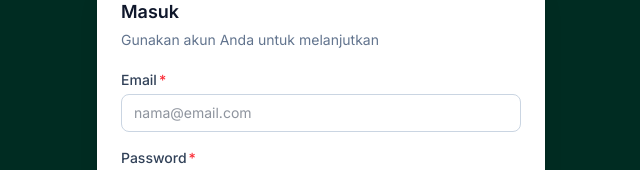
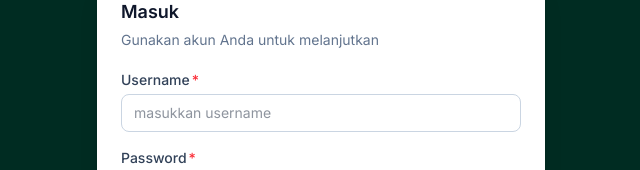
Before and after one commit to Marcell-Git/Frontend-website-desa, a React (Vite) app: page /login in a window 1280 px wide. Shown: the part 344-514 px from the top of the page, without its empty margins (319-959 px from the left). Built offline with nearby package versions, Linux system fonts and the light colour scheme.

Commit message:
feat: menghapus email pada akun

```diff
--- a/src/api/index.js
+++ b/src/api/index.js
@@ -5,8 +5,8 @@ function normalizePaginated(d) {
 }
 
 export const authApi = {
-  login: (email, password) =>
-    client.post('/auth/login', { email, password }).then((r) => r.data.data),
+  login: (username, password) =>
+    client.post('/auth/login', { username, password }).then((r) => r.data.data),
   profile: () => client.get('/auth/profile').then((r) => r.data.data),
   logout: (refreshToken) =>
     client.post('/auth/logout', { refresh_token: refreshToken }),
--- a/src/auth/AuthContext.jsx
+++ b/src/auth/AuthContext.jsx
@@ -24,8 +24,8 @@ export function AuthProvider({ children }) {
       .finally(() => setLoading(false))
   }, [])
 
-  const login = useCallback(async (email, password) => {
-    const data = await authApi.login(email, password)
+  const login = useCallback(async (username, password) => {
+    const data = await authApi.login(username, password)
     localStorage.setItem('token', data.token)
     localStorage.setItem('refresh_token', data.refresh_token)
     setUser(data.user)
--- a/src/components/Layout.jsx
+++ b/src/components/Layout.jsx
@@ -33,7 +33,7 @@ export default function Layout() {
     navigate('/login')
   }
 
-  const initials = (user && user.nama ? user.nama.trim() : '?')
+  const initials = (user && user.username ? user.username.trim() : '?')
     .split(/\s+/)
     .slice(0, 2)
     .map((w) => w[0])
@@ -156,7 +156,7 @@ export default function Layout() {
               </div>
               <div className="min-w-0 flex-1">
                 <div className="truncate text-sm font-medium text-white">
-                  {user ? user.nama : ''}
+                  {user ? user.username : ''}
                 </div>
                 <div className="truncate text-xs text-emerald-300">{user ? user.role : ''}</div>
               </div>
--- a/src/pages/Login.jsx
+++ b/src/pages/Login.jsx
@@ -10,7 +10,7 @@ export default function Login() {
   const navigate = useNavigate()
   const location = useLocation()
 
-  const [email, setEmail] = useState('')
+  const [username, setUsername] = useState('')
   const [password, setPassword] = useState('')
   const [showPassword, setShowPassword] = useState(false)
   const [loading, setLoading] = useState(false)
@@ -27,7 +27,7 @@ export default function Login() {
     setErrors({})
     setLoading(true)
     try {
-      await login(email, password)
+      await login(username, password)
       const from = location.state && location.state.from
       navigate(from ? from.pathname : '/dashboard', { replace: true })
     } catch (err) {
@@ -62,14 +62,14 @@ export default function Login() {
           )}
 
           <form onSubmit={handleSubmit} className="space-y-4">
-            <Field label="Email" required error={errors.email}>
+            <Field label="Username" required error={errors.username}>
               <input
-                type="email"
+                type="text"
                 className={inputClass}
-                value={email}
-                onChange={(e) => setEmail(e.target.value)}
-                placeholder="nama@email.com"
-                autoComplete="email"
+                value={username}
+                onChange={(e) => setUsername(e.target.value)}
+                placeholder="masukkan username"
+                autoComplete="username"
               />
             </Field>
             <Field label="Password" required error={errors.password}>
--- a/src/pages/Profile.jsx
+++ b/src/pages/Profile.jsx
@@ -51,12 +51,8 @@ export default function Profile() {
           <h3 className="mb-4 text-sm font-semibold text-slate-700">Informasi Akun</h3>
           <dl className="space-y-3 text-sm">
             <div className="flex justify-between gap-4">
-              <dt className="text-slate-500">Nama</dt>
-              <dd className="font-medium text-slate-900">{user.nama}</dd>
-            </div>
-            <div className="flex justify-between gap-4">
-              <dt className="text-slate-500">Email</dt>
-              <dd className="font-medium text-slate-900">{user.email}</dd>
+              <dt className="text-slate-500">Username</dt>
+              <dd className="font-medium text-slate-900">{user.username}</dd>
             </div>
             <div className="flex justify-between gap-4">
               <dt className="text-slate-500">Peran</dt>
--- a/src/pages/UserManagement/UserForm.jsx
+++ b/src/pages/UserManagement/UserForm.jsx
@@ -14,8 +14,7 @@ export default function UserForm() {
   const isSuperAdmin = user?.role === 'Super Admin'
 
   const [form, setForm] = useState({
-    nama: '',
-    email: '',
+    username: '',
     nomor_hp: '',
     jabatan: '',
     role_id: '',
@@ -47,8 +46,7 @@ export default function UserForm() {
       .get(id)
       .then((item) => {
         setForm({
-          nama: item.nama || '',
-          email: item.email || '',
+          username: item.username || '',
           nomor_hp: item.nomor_hp || '',
           jabatan: item.jabatan || '',
           role_id: item.role_id || '',
@@ -70,8 +68,7 @@ export default function UserForm() {
     setSubmitting(true)
     try {
       const body = {
-        nama: form.nama,
-        email: form.email,
+        username: form.username,
         nomor_hp: form.nomor_hp || null,
         jabatan: form.jabatan || null,
         role_id: form.role_id,
@@ -119,21 +116,13 @@ export default function UserForm() {
       <form onSubmit={handleSubmit}>
         <Card className="p-6">
           <div className="grid grid-cols-1 gap-4">
-            <Field label="Nama Lengkap" required error={errors.nama}>
+            <Field label="Username" required error={errors.username}>
               <input
+                type="text"
                 className={inputClass}
-                value={form.nama}
-                onChange={set('nama')}
-                placeholder="Nama lengkap"
-              />
-            </Field>
-            <Field label="Email" required error={errors.email}>
-              <input
-                type="email"
-                className={inputClass}
-                value={form.email}
-                onChange={set('email')}
-                placeholder="email@contoh.com"
+                value={form.username}
+                onChange={set('username')}
+                placeholder="contoh: budi.santoso"
               />
             </Field>
             <div className="grid grid-cols-1 gap-4 sm:grid-cols-2">
--- a/src/pages/UserManagement/UserList.jsx
+++ b/src/pages/UserManagement/UserList.jsx
@@ -133,7 +133,7 @@ export default function UserList() {
           <form onSubmit={submitSearch} className="flex flex-wrap gap-2">
             <input
               className={`${inputClass} max-w-xs`}
-              placeholder="Cari nama, email, jabatan..."
+              placeholder="Cari nama, username, jabatan..."
               value={search}
               onChange={(e) => setSearch(e.target.value)}
             />
@@ -173,8 +173,7 @@ export default function UserList() {
               <table className="w-full text-left text-sm">
                 <thead>
                   <tr className="border-b border-slate-200 text-xs uppercase text-slate-500">
-                    <th className="px-4 py-3">Nama</th>
-                    <th className="px-4 py-3">Email</th>
+                    <th className="px-4 py-3">Username</th>
                     <th className="px-4 py-3">Jabatan</th>
                     <th className="px-4 py-3">Role</th>
                     <th className="px-4 py-3">Status</th>
@@ -185,8 +184,7 @@ export default function UserList() {
                 <tbody>
                   {data.data.map((item) => (
                     <tr key={item.id} className="border-b border-slate-100 last:border-0 hover:bg-slate-50">
-                      <td className="px-4 py-3 font-medium text-slate-900">{item.nama}</td>
-                      <td className="px-4 py-3 text-slate-600">{item.email}</td>
+                      <td className="px-4 py-3 font-medium text-slate-900">{item.username}</td>
                       <td className="px-4 py-3 text-slate-600">{item.jabatan || '-'}</td>
                       <td className="px-4 py-3">
                         <Badge variant="blue">{item.role_nama}</Badge>
@@ -260,7 +258,7 @@ export default function UserList() {
           <div className="w-full max-w-md rounded-xl bg-white p-6 shadow-xl">
             <h3 className="text-lg font-semibold text-slate-900">Reset Password</h3>
             <p className="mt-2 text-sm text-slate-600">
-              Reset password untuk <strong>{resetUser.nama}</strong>
+              Reset password untuk <strong>{resetUser.username}</strong>
             </p>
             {resetError && (
               <div className="mt-3 rounded-lg bg-red-50 px-3 py-2 text-sm text-red-600">{resetError}</div>
@@ -302,7 +300,7 @@ export default function UserList() {
       <ConfirmModal
         open={!!deleteUser}
         title="Hapus Pengguna"
-        message={`Yakin ingin menghapus pengguna "${deleteUser?.nama}"?`}
+        message={`Yakin ingin menghapus pengguna "${deleteUser?.username}"?`}
         onConfirm={handleDelete}
         onCancel={() => setDeleteUser(null)}
         loading={deleting}
```
